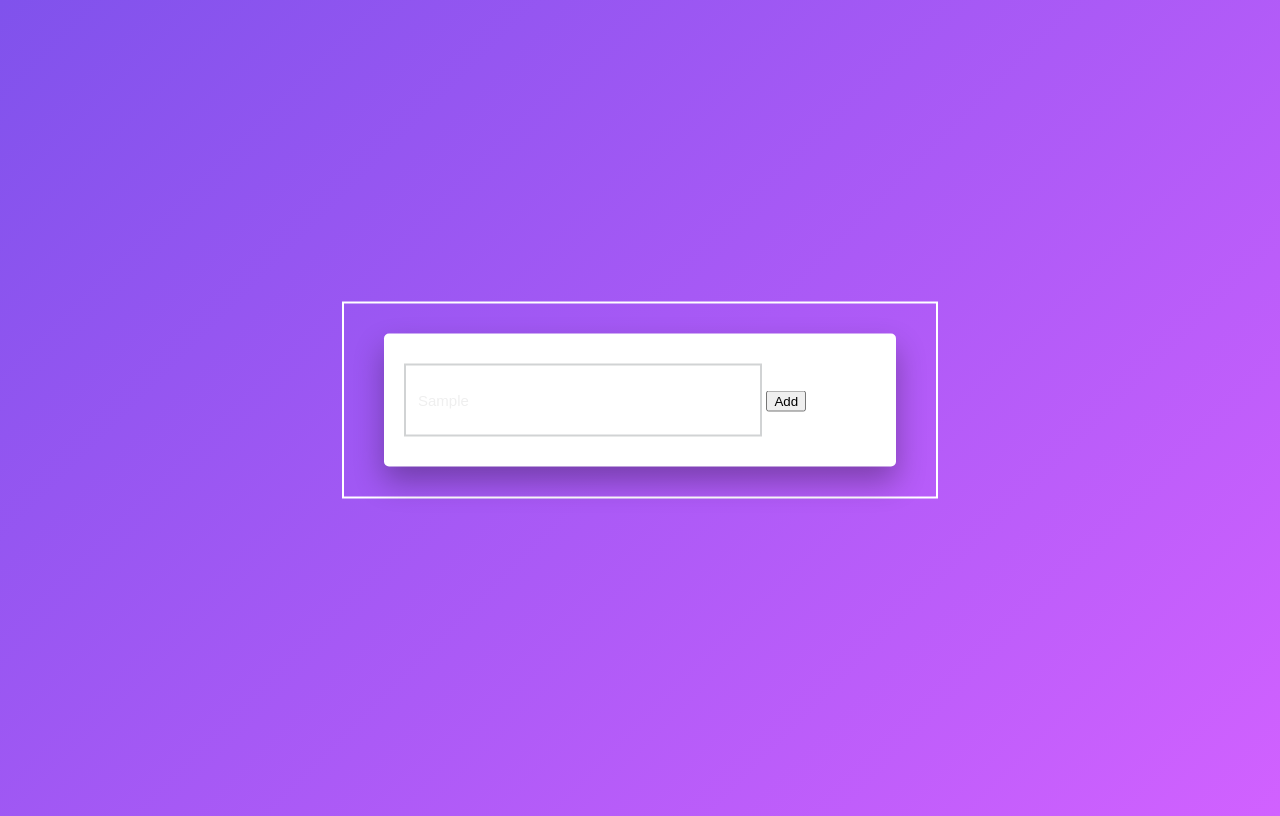
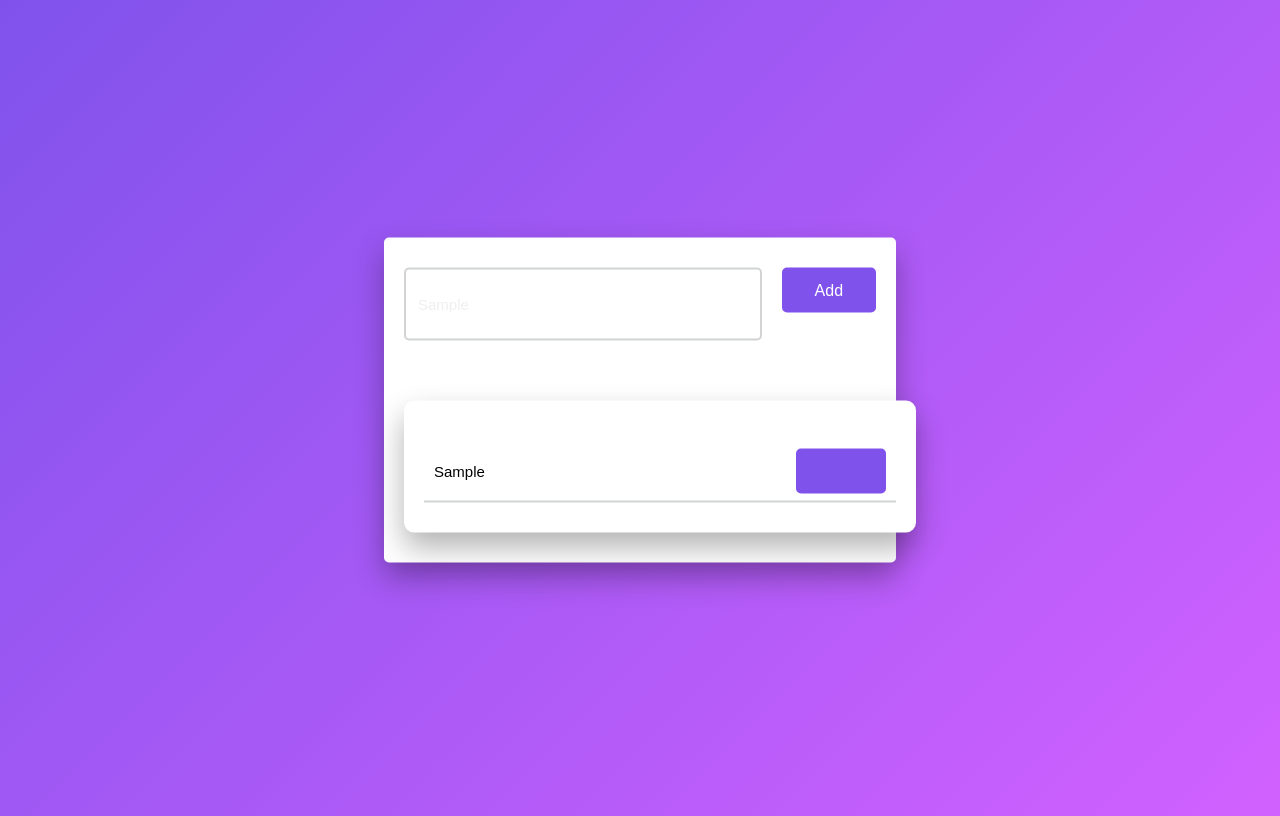
Before and after one commit to Officialpaaqwasi/JavaScript-ToDo-List, a plain HTML site: page index.html in a window 1280 px wide. Both pictures are taken after typing "Sample" into the empty fields and a click on the button "Add". Drawn offline with Linux system fonts and the light colour scheme.

Commit message:
completed

```diff
--- a/index.html
+++ b/index.html
@@ -12,8 +12,9 @@
   <div id="newTask">
     <input type="text" placeholder="Task to do">
     <button id="push">Add</button>
+    <div id="tasks"></div>
   </div>
  </div>
-
+ <script src="script.js"></script>
 </body>
 </html>
--- a/script.js
+++ b/script.js
@@ -0,0 +1,37 @@
+document.querySelector('#push').onclick = function(){
+ if(document.querySelector('#newTask input').value.length == 0){
+  alert("Please Enter a Task")
+ }
+ else{
+  document.querySelector('#tasks').innerHTML
+  += `
+    <div class="task">
+    <span id="taskname">
+    ${document.querySelector
+    ('#newTask input').value}
+    </span>
+    <button class="delete">
+    <i class="far fa-trash-alt"></i>
+    </button>
+    </div>
+  `;
+
+
+
+    var current_tasks = document.querySelectorAll(".delete");
+    for(var i=0; i<current_tasks.length;i++){
+     current_tasks[i].onclick = function(){
+      this.parentNode.remove();
+     }
+    }
+    var tasks = document.querySelectorAll(".task");
+    for(var i=0; i=tasks.length;i++){
+     tasks[i].onclick = function(){
+      this.classList.toggle('completed')
+     }
+    }
+
+    document.querySelectorAll("#newTask input");
+    value = "";
+ }
+}
--- a/style.css
+++ b/style.css
@@ -13,7 +13,6 @@
 }
 
 .container{
- border: 2px solid white;
  width: 40% ;
  min-width: 450px;
  position: absolute;
@@ -41,4 +40,65 @@
  padding: 12px;
  color: #11111111;
  font-weight: 500;
+ border-radius: 5px;
 }
+
+#newTask input:focus{
+ outline: none;
+ border-color: #8052ec;
+}
+#newTask button{
+ position: relative;
+ float: right;
+ width: 20%;
+ height: 45px;
+ border-radius: 5px;
+ font-family: 'Poppins', sans-serif;
+ font-weight: 500;
+ font-size: 16px;
+ background-color: #8052ec;
+ border: none;
+ color: #ffffff;
+ cursor: pointer;
+}
+#tasks{
+ position: relative;
+  background-color: #ffffff;
+  padding: 30px 20px;
+  margin-top: 60px;
+  border-radius: 10px;
+  box-shadow: 0 15px 30px rgba(0,0,0,0.3);
+  width: 100%;
+}
+.task{
+ background-color: #ffffff;
+ height: 50px;
+ padding: 5px 10px;
+ margin-top: 10px;
+ display: flex;
+ align-items: center;
+ justify-content: space-between;
+ border-bottom: 2px solid #d1d3d4;
+ cursor: pointer;
+
+}
+
+.task span{
+ font-family: 'Poppins',sans-serif;
+ font-size: 15px;
+ font-weight: 400px;
+}
+
+.task button{
+ background-color: #8052ec;
+ color: #ffffff;
+ height: 100%;
+ width: 40px;
+ border-radius: 5px;
+ border: none;
+ cursor: pointer;
+ outline: none;
+}
+.completed{
+ text-decoration: line-through;
+}
```
